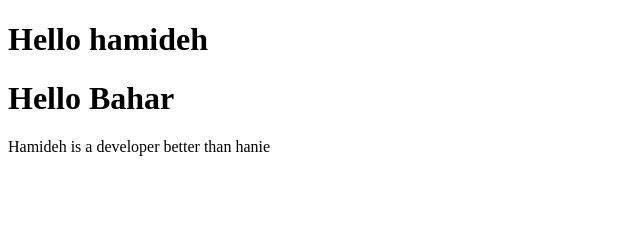
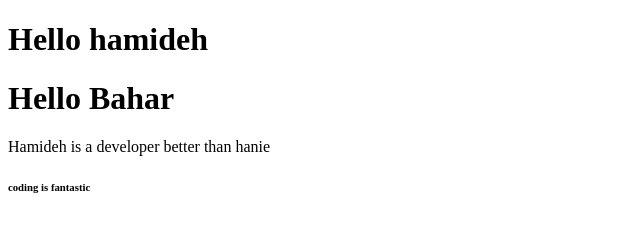
Before and after one commit to alireza-mehrzad/github-learning, a plain HTML site: page index.html in a window 1280 px wide. Shown: the full height of the page, 0-640 px from the left. Drawn offline with Linux system fonts and the light colour scheme.

Commit message:
h6 added

```diff
--- a/index.html
+++ b/index.html
@@ -11,5 +11,8 @@
 
 
     <span>Hamideh is a developer better than hanie</span>
+
+
+    <h6>coding is fantastic</h6>
 </body>
 </html>
```
